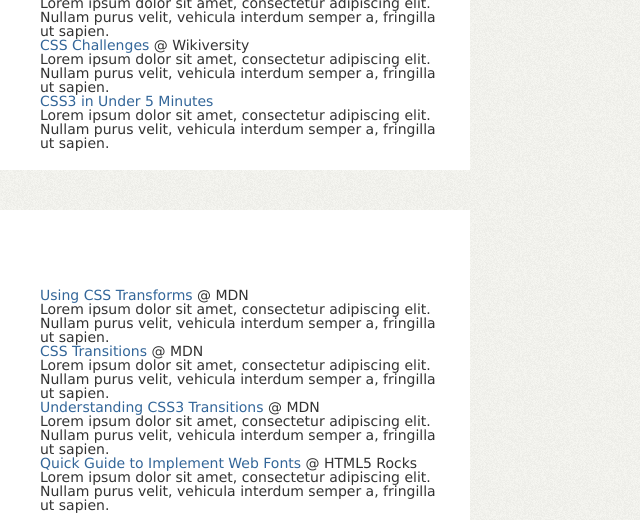
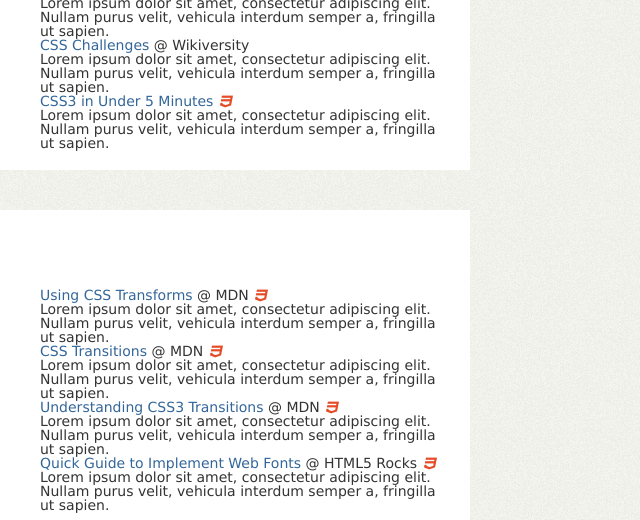
Before and after one commit to chowse/anthology-prototype, a plain HTML site: page learn-css.html in a window 1280 px wide. Shown: the part 365-885 px from the top of the page, 640-1280 px from the left. Drawn offline with Linux system fonts and the light colour scheme.

Commit message:
Added CSS3 tag icon

```diff
--- a/static/style.css
+++ b/static/style.css
@@ -162,7 +162,8 @@
 		vertical-align: 1px;
 		*/
 	}
-	.link-list .tag.html5 {
+	.link-list .tag.html5,
+	.link-list .tag.css3 {
 		position: relative;
 		width: 14px;
 		height: 14px;
@@ -171,17 +172,23 @@
 		vertical-align: baseline;
 		cursor: help;
 	}
-		.link-list .tag.html5:after {
+		.link-list .tag.html5:after,
+		.link-list .tag.css3:after {
 			content: '';
 			position: absolute;
 			left: 0;
 			top: -1px;
-			width: 14px;
 			height: 17px;
-			background: url(img/tag-html5.png) no-repeat;
+			background: none 0 0 no-repeat;
 		}
-	.link-list .tag.css3 {
-	}
+		.link-list .tag.html5:after {
+			width: 15px;
+			background-image: url(img/tag-html5.png);
+		}
+		.link-list .tag.css3:after {
+			width: 13px;
+			background-image: url(img/tag-css3.png);
+		}
 
 /* Global header  */
 
```
Also changed, not shown: static/img/tag-css3.png (added).
